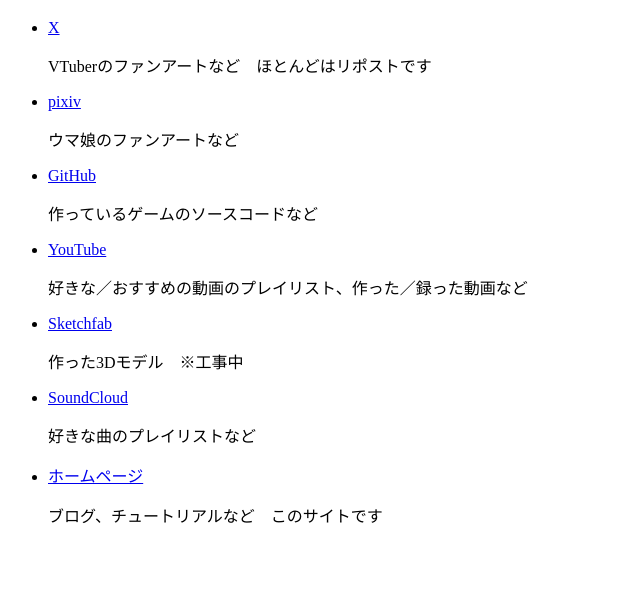
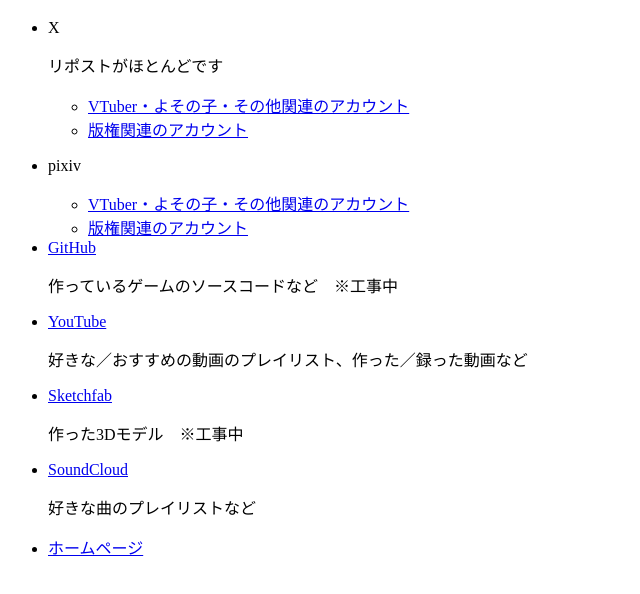
Before and after one commit to megane7058/megane7058.github.io, a website: page links/index.html in a window 1280 px wide. Shown: the part 70-664 px from the top of the page, without its empty margins (0-640 px from the left). Drawn offline with Linux system fonts and the light colour scheme.

Commit message:
Xとpixivのアカウントを追加

```diff
--- a/links/index.html
+++ b/links/index.html
@@ -15,20 +15,41 @@
     <nav>
       <ul>
         <li>
-          <a href="https://x.com/megane7058" target="_blank">X</a>
-          <p>VTuberのファンアートなど　ほとんどはリポストです</p>
+          <p>X</p>
+          <p>リポストがほとんどです</p>
+          <ul>
+            <li>
+              <a href="https://x.com/megane7058"
+                >VTuber・よその子・その他関連のアカウント</a
+              >
+            </li>
+
+            <li>
+              <a href="https://x.com/megane7058_2">版権関連のアカウント</a>
+            </li>
+          </ul>
         </li>
 
         <li>
-          <a href="https://www.pixiv.net/users/116489960" target="_blank"
-            >pixiv</a
-          >
-          <p>ウマ娘のファンアートなど</p>
+          <p>pixiv</p>
+          <ul>
+            <li>
+              <a href="https://www.pixiv.net/users/125105158"
+                >VTuber・よその子・その他関連のアカウント</a
+              >
+            </li>
+
+            <li>
+              <a href="https://www.pixiv.net/users/116489960"
+                >版権関連のアカウント</a
+              >
+            </li>
+          </ul>
         </li>
 
         <li>
           <a href="https://github.com/megane7058" target="_blank">GitHub</a>
-          <p>作っているゲームのソースコードなど</p>
+          <p>作っているゲームのソースコードなど　※工事中</p>
         </li>
 
         <li>
@@ -54,7 +75,6 @@
 
         <li>
           <a href="../">ホームページ</a>
-          <p>ブログ、チュートリアルなど　このサイトです</p>
         </li>
       </ul>
     </nav>
```
